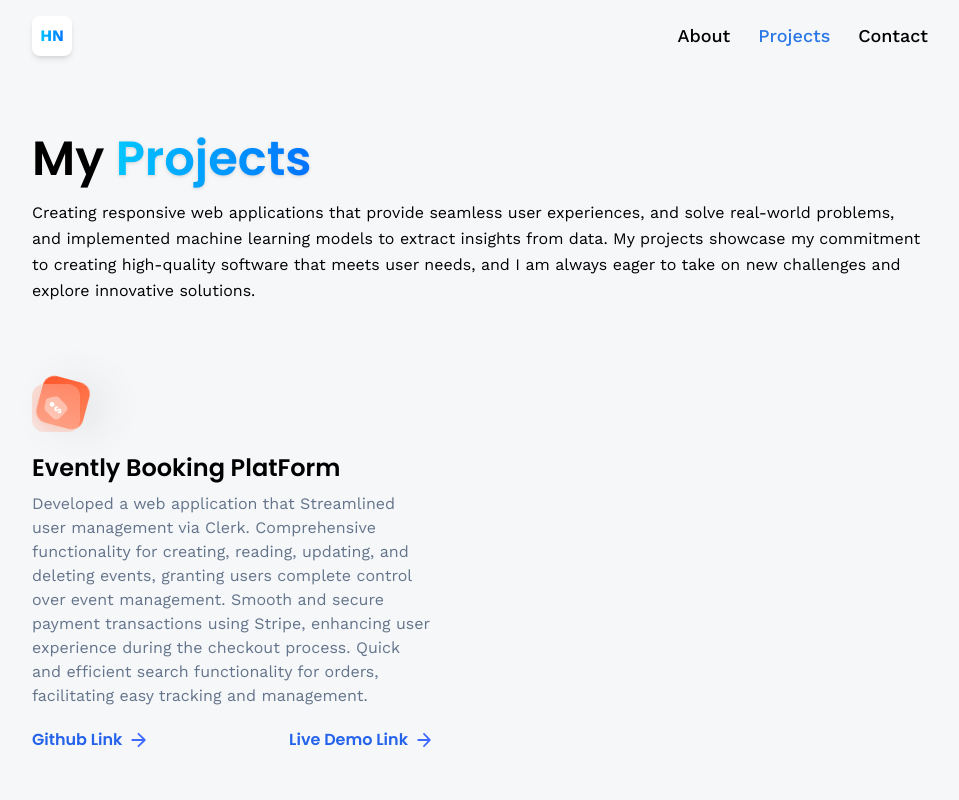
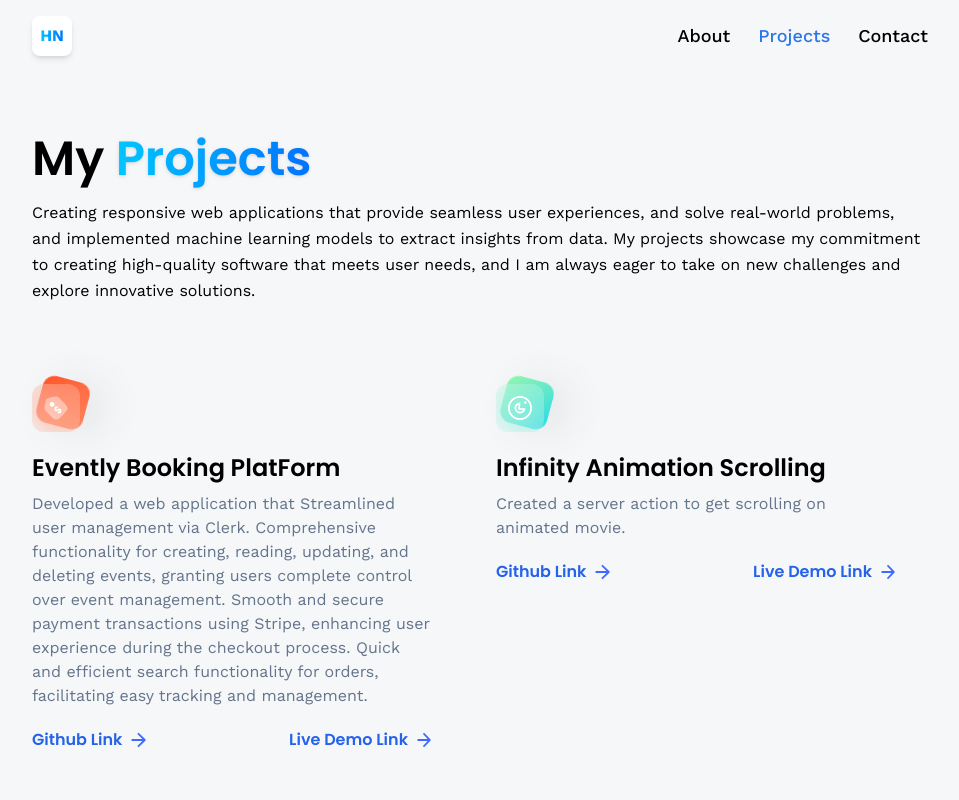
Before and after one commit to HerbertNtim/portfolio, a React (Vite) app: page /projects in a window 1280 px wide. Shown: the top 800 px of the page, without its empty margins (160-1119 px from the left). Built offline with nearby package versions, Linux system fonts and the light colour scheme; no server answers.

Commit message:
animated website added

```diff
--- a/src/constants/index.js
+++ b/src/constants/index.js
@@ -192,13 +192,14 @@ export const projects = [
         link: 'https://github.com/HerbertNtim/evently-app',
         live: 'https://evently-app-ivory.vercel.app'
     },
-    // {
-    //     iconUrl: threads,
-    //     theme: 'btn-back-green',
-    //     name: 'Full Stack Threads Clone',
-    //     description: 'Created a full-stack replica of the popular discussion platform "Threads," enabling users to post and engage in threaded conversations.',
-    //     link: 'https://github.com/adrianhajdin/threads',
-    // },
+    {
+        iconUrl: threads,
+        theme: 'btn-back-green',
+        name: 'Infinity Animation Scrolling',
+        description: 'Created a server action to get scrolling on animated movie.',
+        link: 'https://github.com/HerbertNtim/anime-infinity-scroll',
+        live: 'https://anime-infinity-scroll.vercel.app/'
+    },
     // {
     //     iconUrl: car,
     //     theme: 'btn-back-blue',
```
